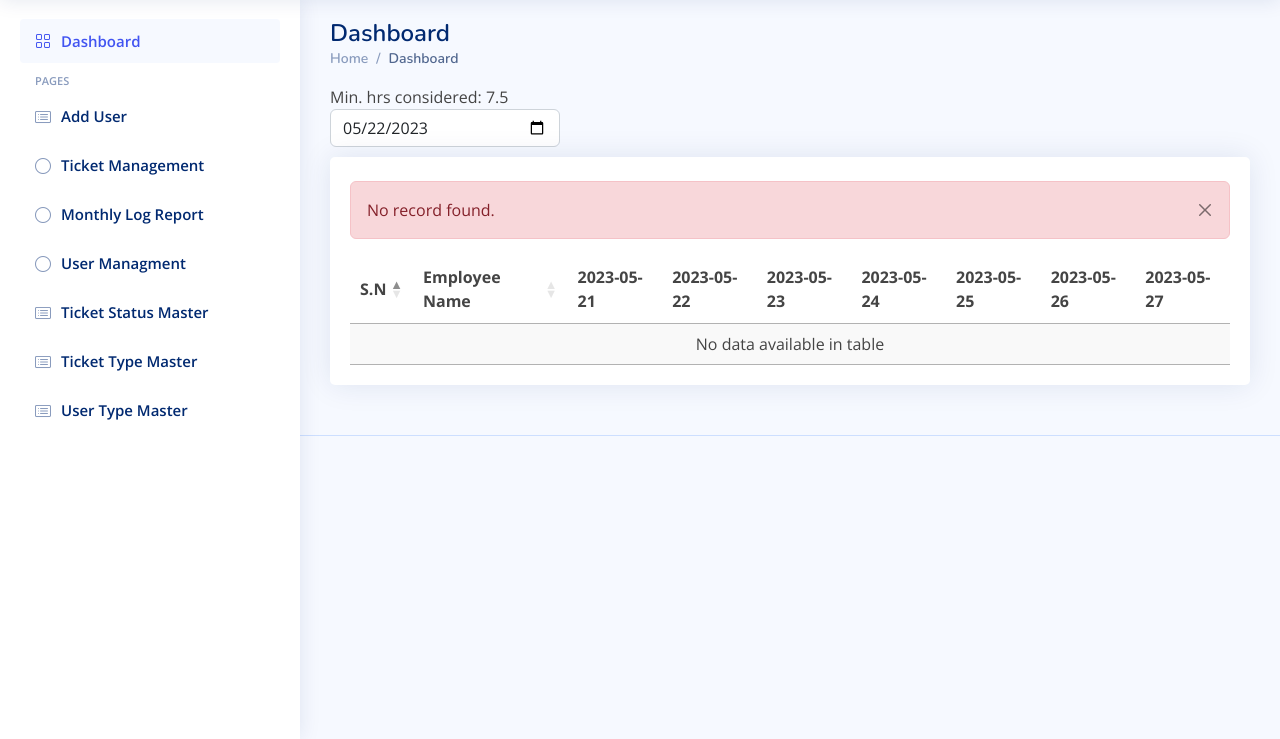
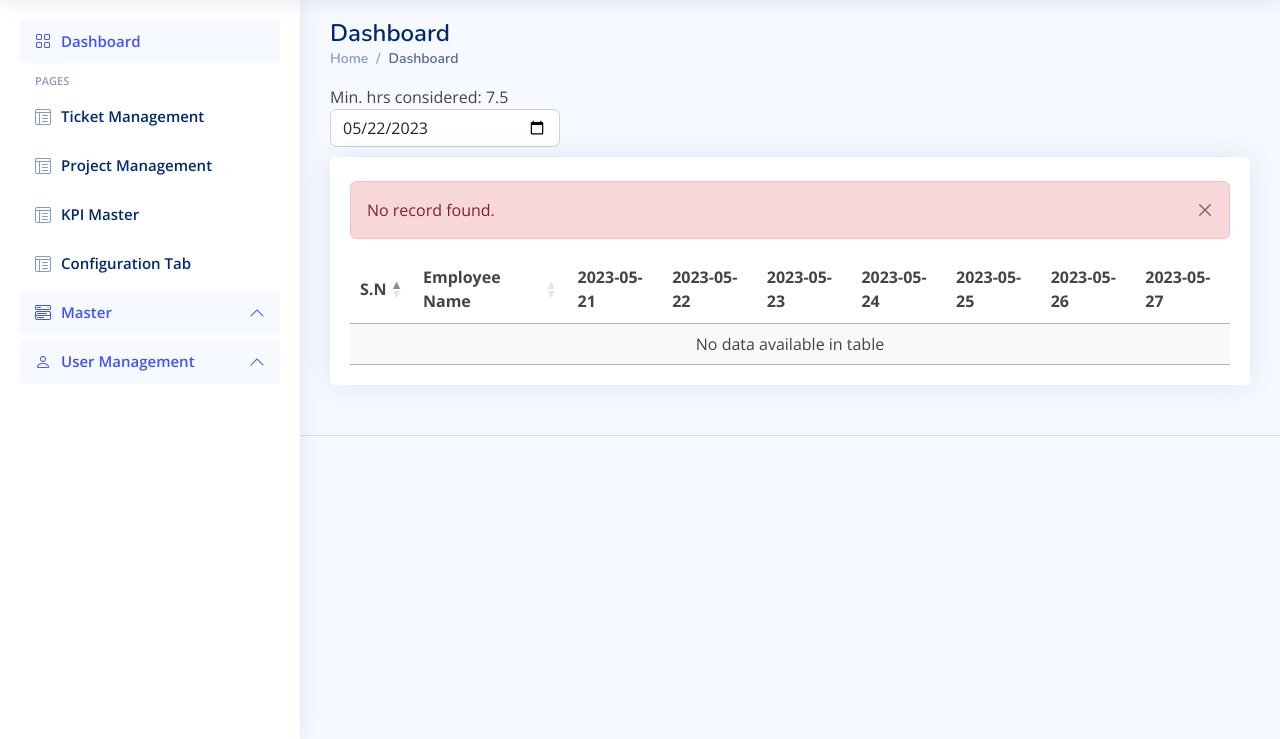
Before and after one commit to dhirajtek13/NiceAdmin, a PHP site: page /index.php in a window 1280 px wide. Shown: the part 61-800 px from the top of the page. Run offline with PHP 8.4, Linux system fonts and the light colour scheme; a user stored in the database is signed in; data comes from the database, SQL or seed files in the repository; data that the repository does not hold is empty; some libraries are stand-ins or nearby versions.

Commit message:
sidebar added

```diff
--- a/layout/sidebar.php
+++ b/layout/sidebar.php
@@ -13,117 +13,99 @@
 
       <li class="nav-heading">Pages</li>
 
-      <!-- <li class="nav-item">
-        <a class="nav-link collapsed" href="users-profile.php">
-          <i class="bi bi-person"></i>
-          <span>Profile</span>
+      <?php if(isset($_SESSION['user_type']) && $_SESSION['user_type'] == 1) { ?>
+
+        <!-- Ticket management -->
+        <li class="nav-item">
+          <a class="nav-link collapsed" href="tickets.php">
+          <i class="bi bi-layout-text-window-reverse"></i>
+            <span>Ticket Management</span>
           </a>
-      </li> -->
-      <!-- End Profile Page Nav -->
+        </li>
 
-      <?php
-        if(isset($_SESSION['user_type']) && $_SESSION['user_type'] == 1) {
-          echo '<li class="nav-item">
+        <!-- Project management -->
+        <li class="nav-item">
+          <a class="nav-link collapsed" href="project_managment.php">
+          <i class="bi bi-layout-text-window-reverse"></i>
+            <span>Project Management</span>
+          </a>
+        </li>
+
+        <!-- KPI management -->
+        <li class="nav-item">
+          <a class="nav-link collapsed" href="kpi_managment.php">
+          <i class="bi bi-layout-text-window-reverse"></i>
+            <span>KPI Master</span>
+          </a>
+        </li>
+
+        <!-- Configuration Tab -->
+        <li class="nav-item">
+          <a class="nav-link collapsed" href="configuration.php">
+          <i class="bi bi-layout-text-window-reverse"></i>
+            <span>Configuration Tab</span>
+          </a>
+        </li>
+
+        <!-- Master -->
+        <li class="nav-item">
+          <a class="nav-link " data-bs-target="#master-nav" data-bs-toggle="collapse" href="#">
+            <i class="bi bi-menu-button-wide"></i><span>Master</span><i class="bi bi-chevron-down ms-auto"></i>
+          </a>
+          <ul id="master-nav" class="nav-content collapse" data-bs-parent="#sidebar-nav">
+            <li class="nav-item">
+              <a class="nav-link collapsed" href="master_cstatus.php">
+                <i class="bi bi-card-list"></i>
+                <span>Ticket Status Master</span>
+              </a>
+            </li>
+            <li class="nav-item">
+              <a class="nav-link collapsed" href="master_tickettypes.php">
+                <i class="bi bi-card-list"></i>
+                <span>Ticket Type Master</span>
+              </a>
+            </li>
+            <li class="nav-item">
+              <a class="nav-link collapsed" href="master_usertypes.php">
+                <i class="bi bi-card-list"></i>
+                <span>User Type Master</span>
+              </a>
+            </li>
+          </ul>
+        </li>
+
+        <!-- User management -->
+        <li class="nav-item">
+          <a class="nav-link " data-bs-target="#user-nav" data-bs-toggle="collapse" href="#">
+            <i class="bi bi-person"></i><span>User Management</span><i class="bi bi-chevron-down ms-auto"></i>
+          </a>
+          <ul id="user-nav" class="nav-content collapse " data-bs-parent="#sidebar-nav">
+            <li class="nav-item">
               <a class="nav-link collapsed" href="add-user.php">
                 <i class="bi bi-card-list"></i>
                 <span>Add User</span>
               </a>
-          </li>';
-        }
-      ?>
-      <!-- End Register Page Nav -->
-
-      <!-- End Login Page Nav -->
-
-      <?php
-        // if(isset($_SESSION['loggedin']) && $_SESSION['loggedin'] === true) {
-          // echo '<li class="nav-item">
-          //   <a class="nav-link collapsed" href="pages-login.php">
-          //     <i class="bi bi-box-arrow-in-right"></i>
-          //     <span>Login</span>
-          //   </a>
-          // </li>';
-        // }
-      ?>
-
-
-
-      <?php
-        if(isset($_SESSION['user_type']) && $_SESSION['user_type'] == 1) {
-          echo '<li class="nav-item">
-            <a class="nav-link collapsed" href="tickets.php">
-            <i class="bi bi-circle"></i>
-              <span>Ticket Management</span>
-            </a>
-          </li>';
-        }
-      ?>
-
-      <?php
-        if(isset($_SESSION['user_type']) && $_SESSION['user_type'] == 1) {
-          echo '<li class="nav-item">
-            <a class="nav-link collapsed" href="monthly_log_status.php">
-            <i class="bi bi-circle"></i>
-              <span>Monthly Log Report</span>
-            </a>
-          </li>';
-        }
-      ?>
-
-      <?php
-        if(isset($_SESSION['user_type']) && $_SESSION['user_type'] == 1) {
-          echo '<li class="nav-item">
+            </li>
+            <li class="nav-item">
               <a class="nav-link collapsed" href="user_management.php">
               <i class="bi bi-circle"></i>
-              <span>User Managment</span>
+                <span>View Users</span>
               </a>
-          </li>';
-        }
-      ?>
+            </li>
+          </ul>
+        </li>
 
-    <?php
-        if(isset($_SESSION) && $_SESSION['user_type'] != 1) {
-          echo '<li class="nav-item">
+      <?php } ?>
+
+      <?php if(isset($_SESSION['user_type']) && $_SESSION['user_type'] != 1) { ?>
+        <li class="nav-item">
           <a class="nav-link collapsed" href="pages-ticket.php">
             <i class="bi bi-card-list"></i>
             <span>Tickets</span>
           </a>
-          </li>';
-        }
-      ?>
+        </li>
+      <?php } ?>
 
-      <?php
-        if(isset($_SESSION) && $_SESSION['user_type'] == 1) {
-          echo '<li class="nav-item">
-            <a class="nav-link collapsed" href="master_cstatus.php">
-              <i class="bi bi-card-list"></i>
-              <span>Ticket Status Master</span>
-            </a>
-          </li>';
-        }
-      ?>
-
-    <?php
-        if(isset($_SESSION) && $_SESSION['user_type'] == 1) {
-          echo '<li class="nav-item">
-            <a class="nav-link collapsed" href="master_tickettypes.php">
-              <i class="bi bi-card-list"></i>
-              <span>Ticket Type Master</span>
-            </a>
-          </li>';
-        }
-      ?>
-
-    <?php
-        if(isset($_SESSION) && $_SESSION['user_type'] == 1) {
-          echo '<li class="nav-item">
-            <a class="nav-link collapsed" href="master_usertypes.php">
-              <i class="bi bi-card-list"></i>
-              <span>User Type Master</span>
-            </a>
-          </li>';
-        }
-      ?>
 
     </ul>
 
```
Lines whose indentation alone changed are shown as unchanged.
